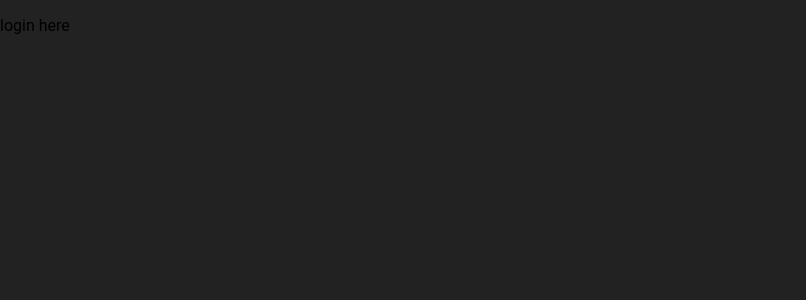
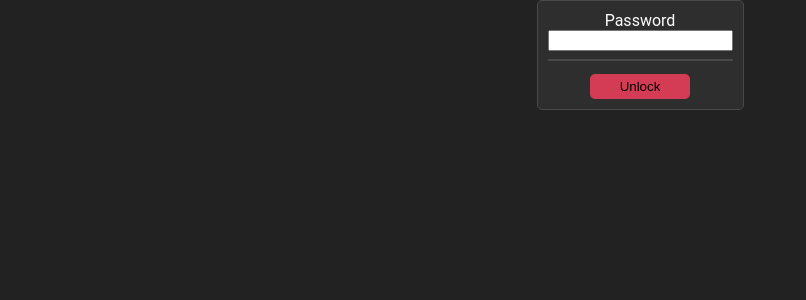
Before and after one commit to Stonks3141/pet-monitor-app, a React (Vite) app in the folder client/: page / in a window 1280 px wide. Shown: the top 300 px of the page, without its empty margins (0-806 px from the left). Built offline with nearby package versions, Linux system fonts and the light colour scheme.

Commit message:
work on ui

```diff
--- a/client/package.json
+++ b/client/package.json
@@ -3,8 +3,8 @@
   "source": "src/index.html",
   "browserslist": "> 1%, not dead",
   "scripts": {
-    "start": "parcel --dist-dir ../dist/dev/static",
-    "build": "parcel build --dist-dir ../dist/production/static"
+    "start": "parcel",
+    "build": "parcel build"
   },
   "alias": {
     "components": "./src/components",
--- a/client/src/components/App/index.tsx
+++ b/client/src/components/App/index.tsx
@@ -1,26 +1,16 @@
 import React, { useState } from "react";
 import './style.css';
-import { Navbar, NavButton, LoginMenu, LiveCam, RecentActivity } from 'components';
+import { LoginMenu, LiveCam } from 'components';
 
 const App = () => {
   const [isLoggedIn, setIsLoggedIn] = useState(false);
-  const [currentPage, setCurrentPage] = useState(<LiveCam />);
-  const [sidebarOpen, setSidebarOpen] = useState(true);
+  //const [activityOpen, setActivityOpen] = useState(false);
 
   if(!isLoggedIn) {
     return <LoginMenu onLogin={() => setIsLoggedIn(true)}/>;
   }
 
-  return (
-    <>
-      <Navbar isOpen={sidebarOpen}>
-        <NavButton onClick={() => setCurrentPage(<LiveCam />)}        active={currentPage === <LiveCam />}       >Live Cam</NavButton>
-        <NavButton onClick={() => setCurrentPage(<RecentActivity />)} active={currentPage === <RecentActivity />}>Recent Activity</NavButton>
-        <NavButton onClick={() => setIsLoggedIn(false)}               active={false}                             >Log Out</NavButton>
-      </Navbar>
-      {currentPage}
-    </>
-  );
+  return <LiveCam />;
 };
 
 export default App;
--- a/client/src/components/LoginMenu/index.tsx
+++ b/client/src/components/LoginMenu/index.tsx
@@ -1,4 +1,4 @@
-import React from 'react';
+import React, { useState } from 'react';
 import './style.css';
 
 interface LoginMenuProps {
@@ -6,7 +6,17 @@ interface LoginMenuProps {
 };
 
 const LoginMenu = ({onLogin}: LoginMenuProps) => {
-  return <p onClick={onLogin}>login here</p>;
+  const [password, setPassword] = useState("");
+
+  return (
+    <form onSubmit={() => {alert(password); onLogin();}} className="LoginMenu">
+      <label>Password</label>
+      <input type="password" onChange={(event) => setPassword(event.target.value)} />
+      <br />
+      <hr />
+      <input type="submit" className="submit" value="Unlock" />
+    </form>
+  );
 };
 
 export default LoginMenu;
--- a/client/src/components/LoginMenu/style.css
+++ b/client/src/components/LoginMenu/style.css
@@ -0,0 +1,31 @@
+form.LoginMenu {
+  background-color: #2e2e2e;
+  border: 1px solid #494949;
+  border-radius: 5px;
+  width: min-content;
+  color: white;
+  margin: auto;
+  padding: 10px;
+  text-align: center;
+}
+
+form.LoginMenu input {
+  margin: auto;
+}
+
+form.LoginMenu label {
+  padding: 0;
+}
+
+form.LoginMenu hr {
+  border: 1px solid #494949;
+}
+
+form.LoginMenu input.submit {
+  background-color: #d43b54;
+  margin-top: 5px;
+  padding: 5px;
+  border-radius: 5px;
+  border: none;
+  width: 100px;
+}
--- a/client/src/components/NavButton/index.tsx
+++ /dev/null
@@ -1,21 +0,0 @@
-import React from 'react';
-import './style.css';
-
-interface NavButtonProps {
-  onClick: () => void;
-  active?: boolean;
-  children: string;
-};
-
-/**
- * NavButton component, should be inside a NavBar component
- * @param onClick callback handler for onClick event
- * @param active optional, whether the component corresponds to the current page, default false
- * @param children must be a string
- * @returns button with text and onclick handler
- */
-const NavButton = ({onClick, active=false, children}: NavButtonProps) => {
-  return <button onClick={onClick} className={'navbutton' + (active ? ' active' : '')}>{children}</button>;
-};
-
-export default NavButton;
--- a/client/src/components/NavButton/style.css
+++ /dev/null
@@ -1,12 +0,0 @@
-.navbutton {
-  color: #3ca5de;
-  background-color: white;
-  border: none;
-  border-radius: 0;
-  font-size: 1.5rem;
-  padding: 10px;
-  width: 100%;
-}
-.navbutton:hover {
-  background-color: lightgray;
-}
--- a/client/src/components/Navbar/index.tsx
+++ /dev/null
@@ -1,28 +0,0 @@
-import React from 'react';
-import './style.css';
-
-interface NavbarProps {
-  isOpen?: boolean;
-  onClose?: () => void;
-  children: JSX.Element[] | JSX.Element;
-};
-
-/**
- * Reusable navbar component, mostly for styling purposes
- * @param isOpen optional, defaults to true, renders a menu button if closed
- * @param children array of NavButton elements
- * @returns navbar component
- */
-const Navbar = ({isOpen=true, onClose=null, children}: NavbarProps) => {
-  if(isOpen) {
-    return (
-    <div className="navbar">
-      {onClose != null && <button onClick={onClose}>Close</button>}
-      {children}
-    </div>
-    );
-  }
-  return;
-};
-
-export default Navbar;
--- a/client/src/components/Navbar/style.css
+++ /dev/null
@@ -1,11 +0,0 @@
-.navbar {
-  background-color: #ffffff;
-  position: fixed;
-  left: 0;
-  top: 0;
-  width: 20%;
-  height: 100%;
-  margin: 0;
-  padding: 0;
-  text-align: left;
-}
--- a/client/src/components/RecentActivity/index.tsx
+++ /dev/null
@@ -1,9 +0,0 @@
-import React from 'react';
-import './style.css';
-import { get } from 'hooks';
-
-const RecentActivity = (): JSX.Element => {
-  return <p>{get('recent')}</p>;
-};
-
-export default RecentActivity;
```
Also changed, not shown: client/.proxyrc.json (deleted), client/src/components/RecentActivity/style.css (deleted).
